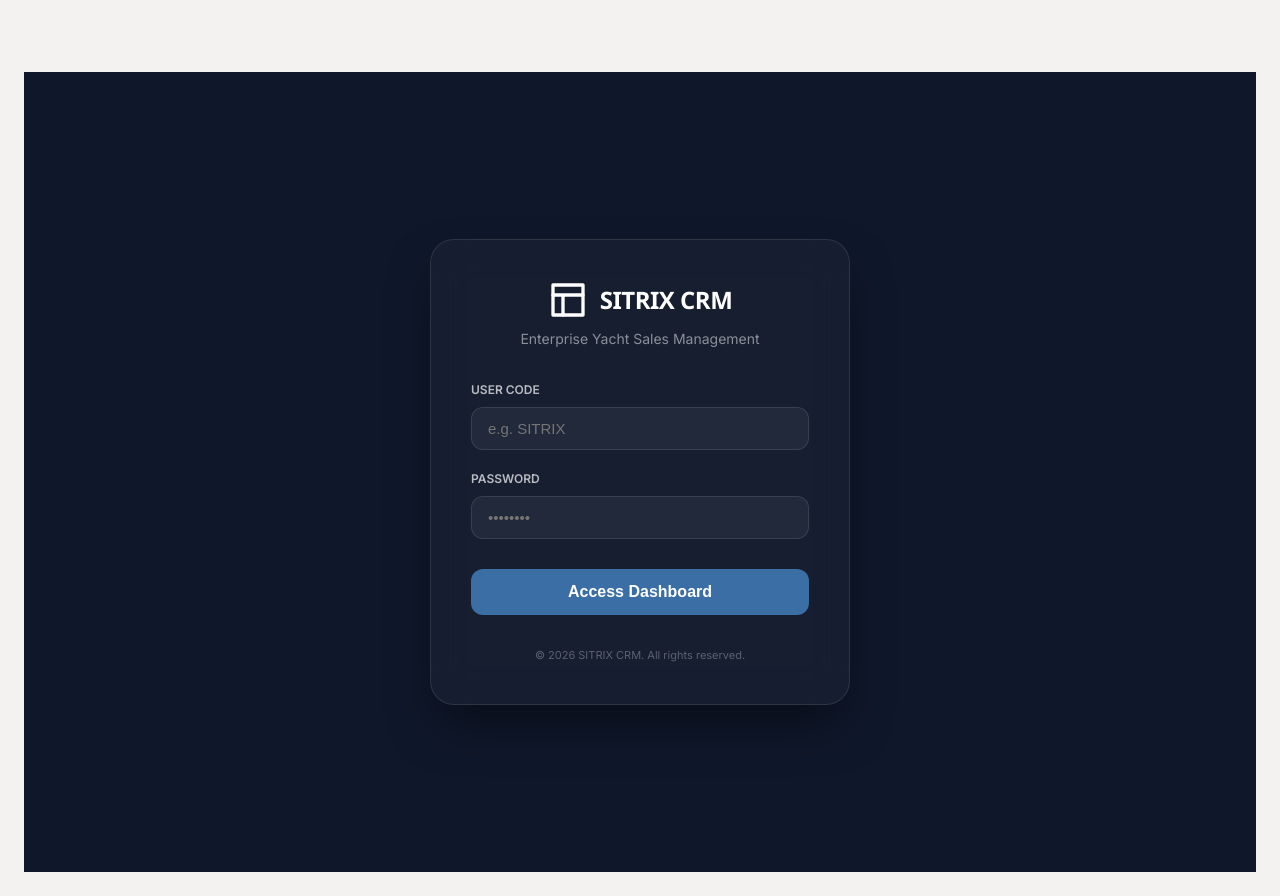
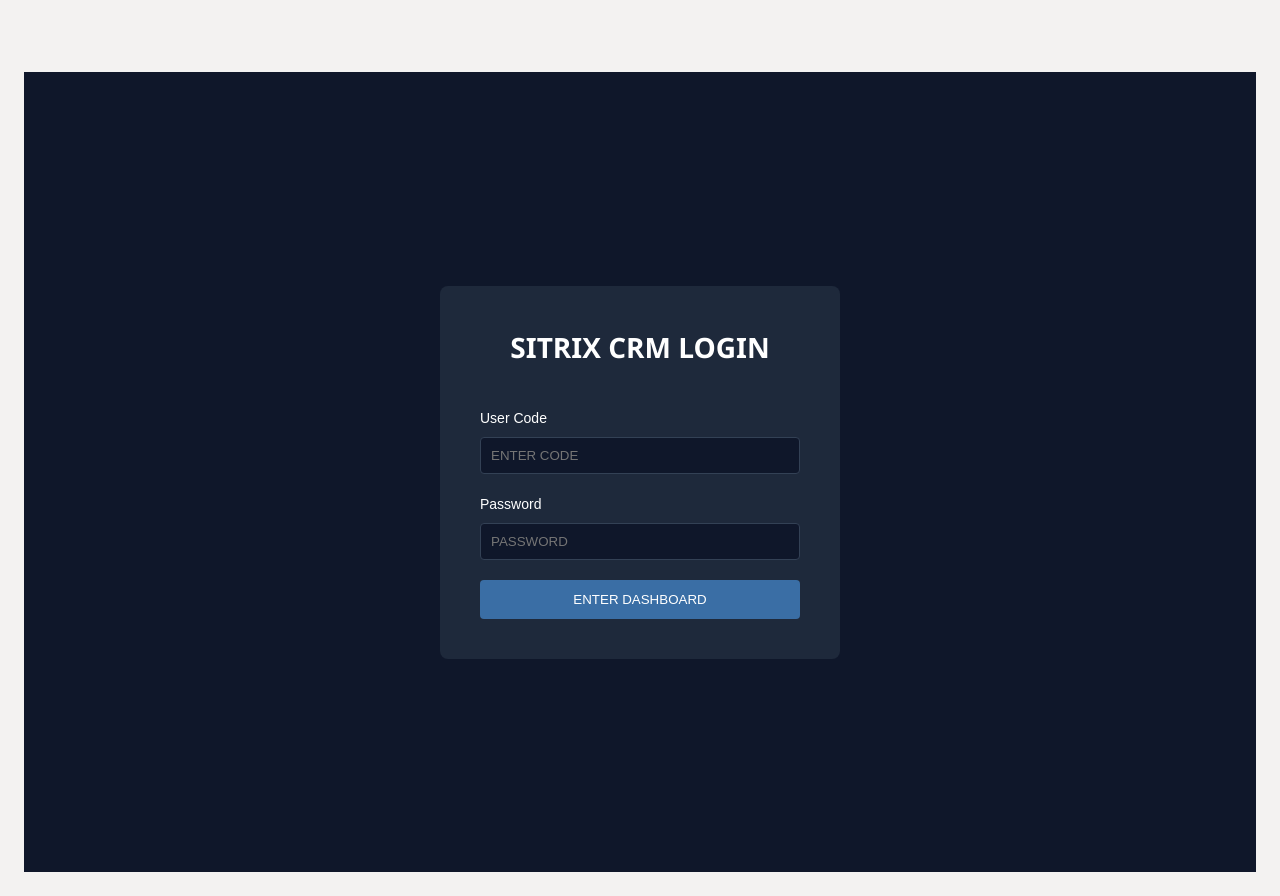
Before and after one commit to Prajith-jose007/crm, a Next.js app: page /login in a window 1280 px wide. Built offline with nearby package versions, Linux system fonts and the light colour scheme.

Commit message:
fixing the bug which is in the login page

```diff
--- a/next.config.ts
+++ b/next.config.ts
@@ -1,9 +1,6 @@
 import type { NextConfig } from "next";
 
 const nextConfig: NextConfig = {
-  experimental: {
-    allowedDevOrigins: ["crm.dutchoriental.ddns.me"],
-  },
   async rewrites() {
     return [
       {
--- a/src/app/login/page.tsx
+++ b/src/app/login/page.tsx
@@ -3,7 +3,6 @@
 import React, { useState } from "react";
 import { useAuth } from "@/components/AuthProvider";
 import { useRouter } from "next/navigation";
-import Image from "next/image";
 
 export default function LoginPage() {
     const { login } = useAuth();
@@ -28,69 +27,47 @@ export default function LoginPage() {
 
     return (
         <div style={{
-            position: 'relative', width: '100%', height: '100vh', display: 'flex', alignItems: 'center',
-            justifyContent: 'center', overflow: 'hidden', fontFamily: 'Inter, sans-serif', background: '#0f172a', color: '#fff'
+            display: "flex", flexDirection: "column", alignItems: "center",
+            justifyContent: "center", height: "100vh", backgroundColor: "#0f172a",
+            color: "#fff", fontFamily: "sans-serif"
         }}>
-            <div style={{ position: 'absolute', inset: 0, background: 'linear-gradient(135deg, #0f172a 0%, #1e293b 100%)', zIndex: -1 }}>
-                <div style={{ position: 'absolute', inset: 0, background: 'radial-gradient(circle at center, rgba(58, 110, 165, 0.15) 0%, transparent 70%)' }}></div>
-            </div>
+            <form onSubmit={handleLogin} style={{
+                background: "#1e293b", padding: "40px", borderRadius: "8px",
+                display: "flex", flexDirection: "column", gap: "20px", width: "400px"
+            }}>
+                <h1 style={{ textAlign: "center", marginBottom: "20px" }}>SITRIX CRM LOGIN</h1>
 
-            <div style={{
-                background: 'rgba(255, 255, 255, 0.03)', backdropFilter: 'blur(20px)', border: '1px solid rgba(255, 255, 255, 0.1)',
-                padding: '40px', borderRadius: '24px', width: '100%', maxWidth: '420px', boxShadow: '0 25px 50px -12px rgba(0, 0, 0, 0.5)', zIndex: 10
-            }}>
-                <div style={{ textAlign: 'center', marginBottom: '32px' }}>
-                    <div style={{ display: 'flex', alignItems: 'center', justifyContent: 'center', gap: '12px', marginBottom: '8px', color: '#fff' }}>
-                        <svg width="40" height="40" viewBox="0 0 24 24" fill="none" stroke="currentColor" strokeWidth="2" strokeLinecap="round" strokeLinejoin="round">
-                            <path d="M3 3h18v18H3z" rx="2" />
-                            <path d="M3 9h18M9 21V9" />
-                        </svg>
-                        <h1 style={{ fontSize: '24px', fontWeight: '800', letterSpacing: '-0.5px', margin: 0 }}>SITRIX CRM</h1>
-                    </div>
-                    <p style={{ color: 'rgba(255, 255, 255, 0.5)', fontSize: '14px', margin: 0 }}>Enterprise Yacht Sales Management</p>
-                </div>
-
-                <form onSubmit={handleLogin} style={{ display: 'flex', flexDirection: 'column', gap: '20px' }}>
-                    <div style={{ display: 'flex', flexDirection: 'column', gap: '8px' }}>
-                        <label style={{ fontSize: '12px', fontWeight: '600', color: 'rgba(255, 255, 255, 0.7)', textTransform: 'uppercase' }}>User Code</label>
+                <div style={{ display: "flex", flexDirection: "column", gap: "8px" }}>
+                    <label>User Code</label>
                     <input
                         type="text"
                         value={code}
                         onChange={(e) => setCode(e.target.value)}
-                            placeholder="e.g. SITRIX"
-                            required
-                            style={{ background: 'rgba(255, 255, 255, 0.05)', border: '1px solid rgba(255, 255, 255, 0.1)', padding: '12px 16px', borderRadius: '12px', color: '#fff', fontSize: '15px' }}
+                        placeholder="ENTER CODE"
+                        style={{ padding: "10px", borderRadius: "4px", border: "1px solid #334155", background: "#0f172a", color: "#fff" }}
                     />
                 </div>
 
-                    <div style={{ display: 'flex', flexDirection: 'column', gap: '8px' }}>
-                        <label style={{ fontSize: '12px', fontWeight: '600', color: 'rgba(255, 255, 255, 0.7)', textTransform: 'uppercase' }}>Password</label>
+                <div style={{ display: "flex", flexDirection: "column", gap: "8px" }}>
+                    <label>Password</label>
                     <input
                         type="password"
                         value={pass}
                         onChange={(e) => setPass(e.target.value)}
-                            placeholder="••••••••"
-                            required
-                            style={{ background: 'rgba(255, 255, 255, 0.05)', border: '1px solid rgba(255, 255, 255, 0.1)', padding: '12px 16px', borderRadius: '12px', color: '#fff', fontSize: '15px' }}
+                        placeholder="PASSWORD"
+                        style={{ padding: "10px", borderRadius: "4px", border: "1px solid #334155", background: "#0f172a", color: "#fff" }}
                     />
                 </div>
 
                 <button type="submit" disabled={loading} style={{
-                        marginTop: '10px', background: '#3A6EA5', color: '#fff', padding: '14px', borderRadius: '12px', fontWeight: '700',
-                        border: 'none', cursor: loading ? 'not-allowed' : 'pointer', fontSize: '16px', opacity: loading ? 0.6 : 1
+                    padding: "12px", background: "#3A6EA5", color: "#fff",
+                    border: "none", borderRadius: "4px", cursor: "pointer"
                 }}>
-                        {loading ? "Signing in..." : "Access Dashboard"}
+                    {loading ? "CHECKING..." : "ENTER DASHBOARD"}
                 </button>
 
-                    {error && <div style={{ color: '#ff4d4d', fontSize: '13px', textAlign: 'center', background: 'rgba(255, 77, 77, 0.1)', padding: '10px', borderRadius: '8px', marginTop: '12px' }}>
-                        Invalid User Code or Password
-                    </div>}
+                {error && <p style={{ color: "#ff4d4d", textAlign: "center" }}>Invalid Code or Password</p>}
             </form>
-
-                <div style={{ marginTop: '32px', textAlign: 'center' }}>
-                    <p style={{ fontSize: '11px', color: 'rgba(255, 255, 255, 0.3)', margin: 0 }}>&copy; 2026 SITRIX CRM. All rights reserved.</p>
-                </div>
-            </div>
         </div>
     );
 }
```
Lines whose indentation alone changed are shown as unchanged.
